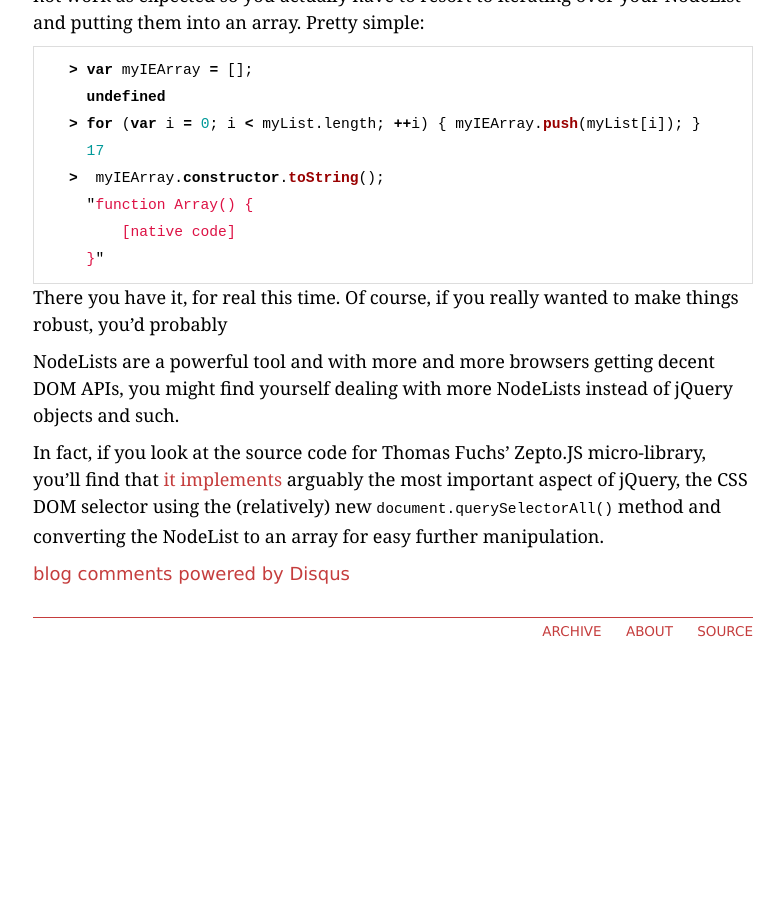
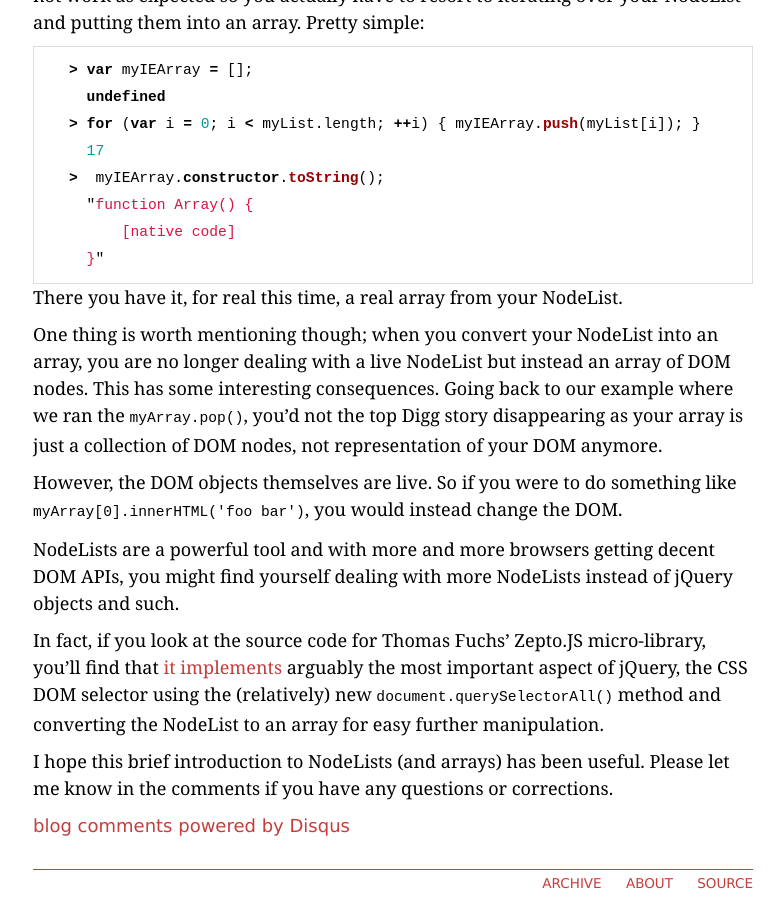
Before and after one commit to cduruk/old.cduruk.github.com, a Jekyll site: the page built from _posts/2011-06-19-nodelists-and-arrays-in-javascript.md, in a window 1280 px wide and 900 px high, scrolled down 3020 px. Shown: the whole window, without its empty margins (247-1031 px from the left). Built offline with Jekyll 4.4.1, drawn with Linux system fonts in a browser that asks for light colours; Markdown is read by kramdown in place of the engine named in the settings; comment, search, counter and statistics services are not loaded; before the commit the page ends 3668 px from its top, so only the background shows below that; some of the changed text lies outside the part shown.

Commit message:
Add more information to the post

```diff
--- a/_posts/2011-06-19-nodelists-and-arrays-in-javascript.md
+++ b/_posts/2011-06-19-nodelists-and-arrays-in-javascript.md
@@ -159,8 +159,17 @@ NodeList and putting them into an array. Pretty simple:
       }"
 {% endhighlight %}
 
-There you have it, for real this time. Of course, if you really wanted to make
-things robust, you'd probably
+There you have it, for real this time, a real array from your NodeList.
+
+One thing is worth mentioning though; when you convert your NodeList into an
+array, you are no longer dealing with a _live_ NodeList but instead an array
+of DOM nodes. This has some interesting consequences. Going back to our
+example where we ran the `myArray.pop()`, you'd not the top Digg story
+disappearing as your array is just a collection of DOM nodes, not
+representation of your DOM anymore.
+
+However, the DOM objects themselves are _live_. So if you were to do something
+like `myArray[0].innerHTML('foo bar')`, you would instead change the DOM.
 
 NodeLists are a powerful tool and with more and more browsers getting decent
 DOM APIs, you might find yourself dealing with more NodeLists instead of
@@ -171,3 +180,6 @@ micro-library, you'll find that [it implements](https://github.com/madrobby/zept
 aspect of jQuery, the CSS DOM selector using the (relatively) new
 `document.querySelectorAll()` method and converting the NodeList to an array
 for easy further manipulation.
+
+I hope this brief introduction to NodeLists (and arrays) has been useful.
+Please let me know in the comments if you have any questions or corrections.
```
Also changed, not shown: other parts of _posts/2011-06-19-nodelists-and-arrays-in-javascript.md (+1 -1 lines).
